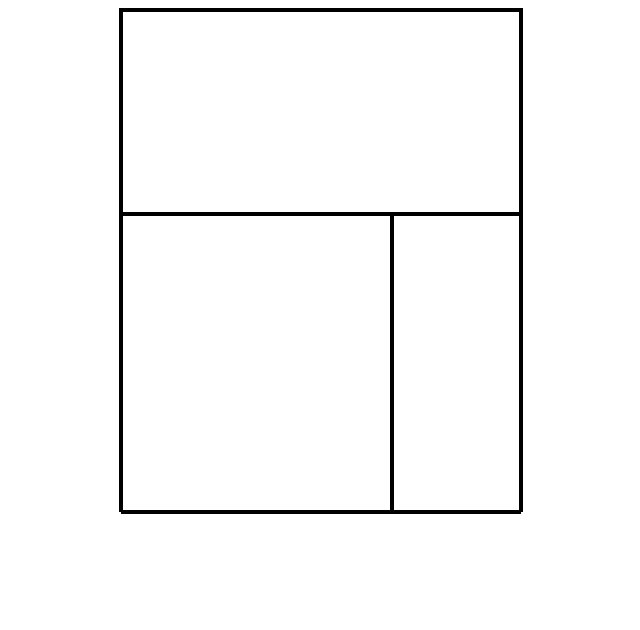
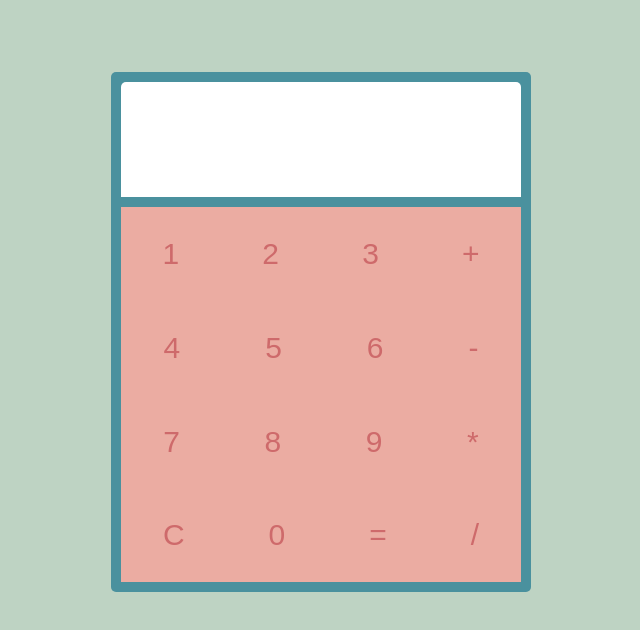
Before and after one commit to JLionPerez/odin-calculator, a plain HTML site: page index.html in a window 1280 px wide. Shown: the whole page, without its empty margins (319-959 px from the left). Drawn offline with Linux system fonts and the light colour scheme.

Commit message:
Add js version of setting up calculator

```diff
--- a/calculator.js
+++ b/calculator.js
@@ -1,13 +1,93 @@
+/* ----------------------------------- HTML Setup -----------------------------------*/
 const calculator = document.querySelector(".calculator");
 
 const display = document.createElement("div");
 display.setAttribute("class", "display");
 calculator.appendChild(display);
 
-const numbers = document.createElement("div");
-numbers.setAttribute("class", "numbers");
-calculator.appendChild(numbers);
+const buttons = document.createElement("divs");
+buttons.setAttribute("class", "buttons");
 
-const operators = document.createElement("div");
-operators.setAttribute("class", "operators");
-calculator.appendChild(operators);
+let populateButtons = (buttons) => {
+    let textArr =[
+        1,2,3,'+',
+        4,5,6,'-',
+        7,8,9,'*',
+        'C',0,'=','/'
+    ]
+
+    let i = 0;
+    for (let child of buttons.children) {
+        for (let grandchild of child.children) {
+            grandchild.textContent = textArr[i]
+            i++;
+        }
+    }
+}
+
+let createButtons = (length) => {
+    for (let i = 0; i < length; i++) {
+        const row = document.createElement("div")
+        row.setAttribute("class", "row")
+        for (let j = 0; j < length; j++) {
+            const button = document.createElement("button")
+            row.appendChild(button)
+        }
+        buttons.appendChild(row)
+        populateButtons(buttons)
+    }
+    calculator.appendChild(buttons)
+}
+
+createButtons(4);
+
+/* ------------------------------- Operator Functions -------------------------------*/
+let add = (x, y) => {
+    return x + y
+}
+
+let subtract = (x, y) => {
+    return x - y
+}
+
+let multiply = (x, y) => {
+    return x * y
+}
+
+let divide = (x, y) => {
+    return x / y
+}
+
+let displayInput = (obj) => {
+    obj.addEventListener("click", (event) => {
+        display.textContent = obj.textContent
+        calculator.appendChild(display);
+    })
+}
+
+// displayInput(buttons)
+
+let operate = (first, operator, second) => {
+    let result;
+    if (operator === '+') {
+        result = add(first, second)
+    }
+    if (operator === ('-')) {
+        result = subtract(first, second)
+    }
+    if (operator === ('*')) {
+        result = multiply(first, second)
+    }
+    if (operator === ('/')) {
+        result = divide(first, second)
+    }
+    if (first === ('=')) { return result }
+}
+
+//tests
+console.log(operate(7,'+',3))
+console.log(operate(7,'-',3))
+console.log(operate(7,'*',3))
+console.log(operate(21,'/',3))
+console.log(operate(21,'+',3,'/'))
+// console.log('=')
--- a/styles.css
+++ b/styles.css
@@ -1,30 +1,44 @@
 body {
     display: flex;
     justify-content: center;
-}
-
-div, .calculator {
-    border: 2px solid black
+    background-color: #bed3c3;
+    padding-top: 5%;
 }
 
 .calculator {
     display: flex;
+    border-radius: 5px;
     height: 500px;
     width: 400px;
-    flex-flow: row wrap;
+    flex-flow: column wrap;
+    background-color: #4a919e;
+    gap: 10px;
+    padding: 10px;
 }
 
 .display {
-    width: 400px;
-    height: 200px;
+    flex-grow: 1;
+    border-top-left-radius: 5px;
+    border-top-right-radius: 5px;
+    background-color: white;
 }
 
-.numbers {
-    height: 296px;
-    width: 267px
+.buttons {
+    display: flex;
+    flex-grow: 2;
+    flex-flow: column wrap;
+
 }
 
-.operators {
-    height: 296px;
+.row {
+    display: flex;
     flex-grow: 1;
 }
+
+button {
+    background-color: #ebaca2;
+    flex-grow: 1;
+    border: none;
+    font-size: 30px;
+    color: #ce6a6b;
+}
```
